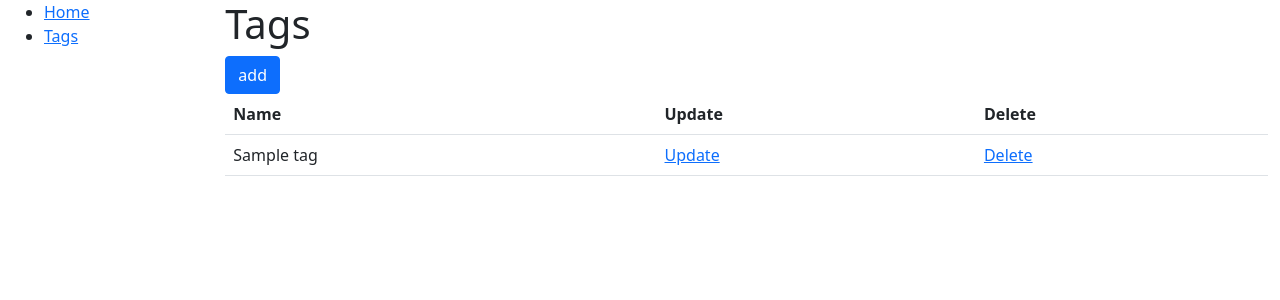
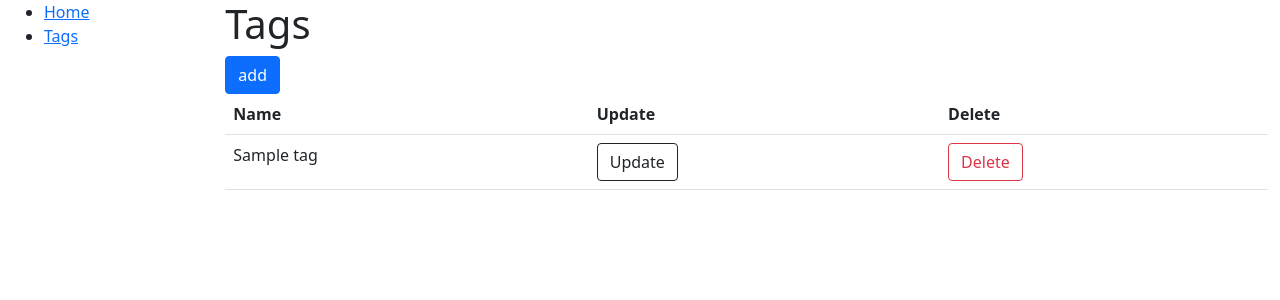
Before and after one commit to WDemidenko/Task_tag-project, a Django app: page /tags/ in a window 1280 px wide. Shown: the top 300 px of the page. Run offline with Django 4.2, Linux system fonts and the light colour scheme; tables that the repository leaves empty hold one stand-in row (values such as "Sample post").

Commit message:
Add url view and template for Tag delete form

```diff
--- a/task/urls.py
+++ b/task/urls.py
@@ -1,7 +1,7 @@
 from django.urls import path
 
 from task.views import TaskListView, TagsListView, TaskCreateView, TaskUpdateView, TaskDeleteView, complete_undo_task, \
-    TagCreateView, TagUpdateView
+    TagCreateView, TagUpdateView, TagDeleteView
 
 urlpatterns = [
     path("", TaskListView.as_view(), name="task-list"),
@@ -12,6 +12,7 @@ urlpatterns = [
     path("<int:pk>/complete_undo_task/", complete_undo_task, name="complete-undo-task"),
     path("tags/create/", TagCreateView.as_view(), name="tag-create"),
     path("tags/<int:pk>/update", TagUpdateView.as_view(), name="tag-update"),
+    path("tags/<int:pk>/delete/", TagDeleteView.as_view(), name="tag-delete"),
 ]
 
 app_name = "task"
--- a/task/views.py
+++ b/task/views.py
@@ -19,6 +19,11 @@ class TagCreateView(generic.CreateView):
 class TagUpdateView(generic.UpdateView):
     model = Tag
     form_class = TagCreatingForm
+    success_url = reverse_lazy("task:tag-list")
+
+
+class TagDeleteView(generic.DeleteView):
+    model = Tag
     success_url = reverse_lazy("task:tag-list")
 
 
--- a/templates/task/tag_list.html
+++ b/templates/task/tag_list.html
@@ -14,8 +14,8 @@
       {% for tag in tag_list %}
         <tr>
         <td>{{ tag.name }}</td>
-        <td><a href="{% url 'task:tag-update' pk=tag.id %}">Update</a></td>
-        <td><a href="">Delete</a></td>
+        <td><a class="btn btn-outline-dark" href="{% url 'task:tag-update' pk=tag.id %}">Update</a></td>
+        <td><a class="btn btn-outline-danger" href="{% url 'task:tag-delete' pk=tag.id %}">Delete</a></td>
         </tr>
       {% endfor %}
     </table>
```
